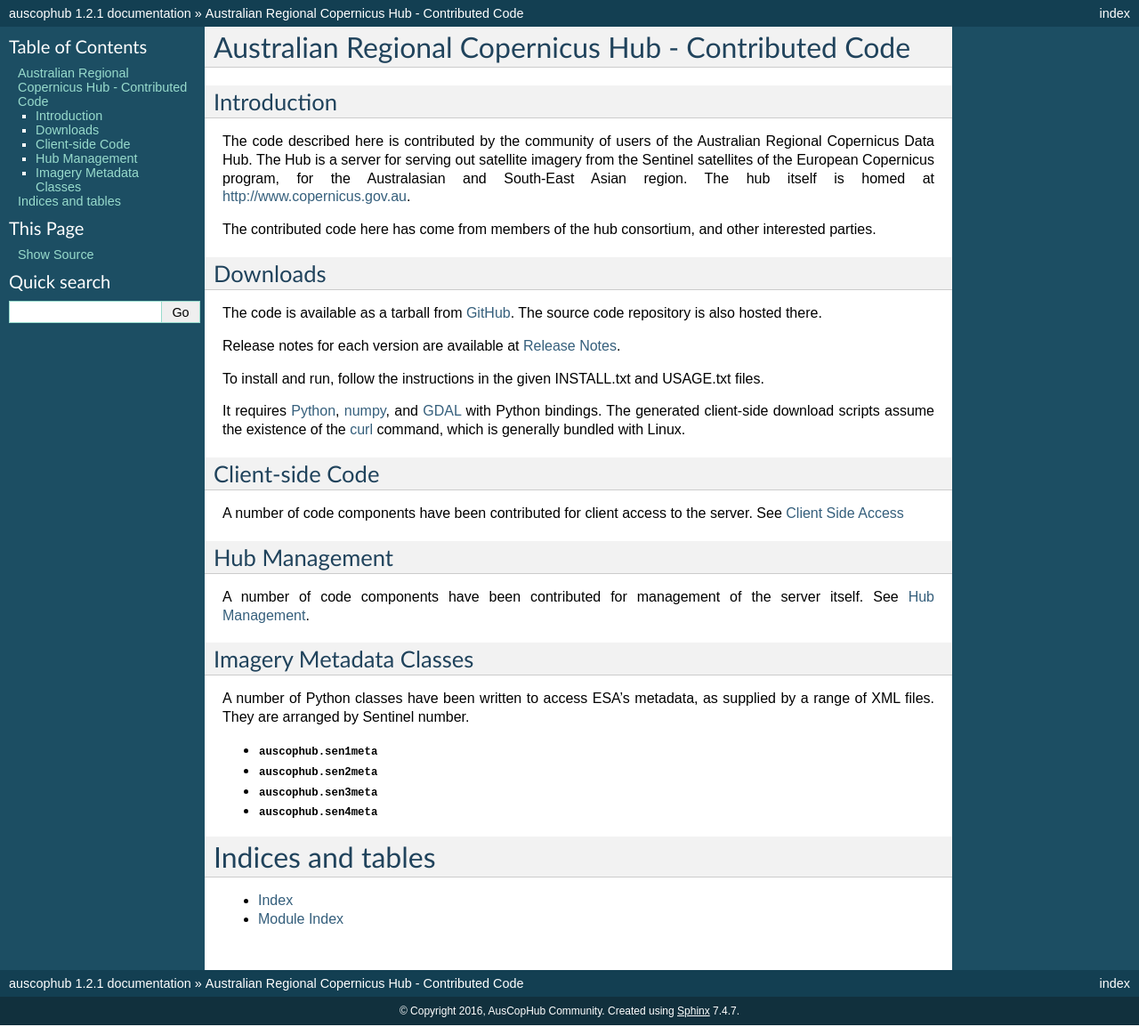
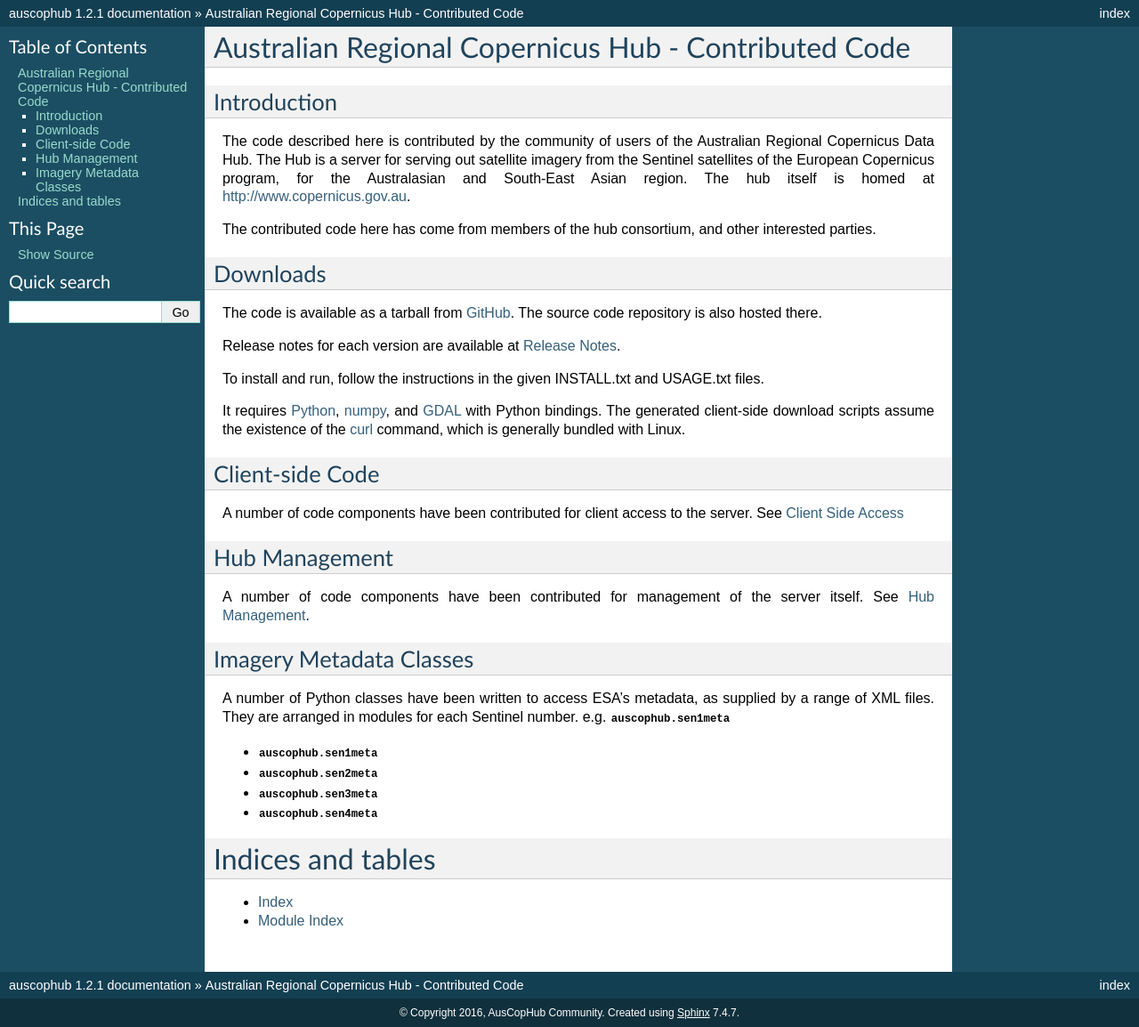
Before and after one commit to CopernicusAustralasia/auscophub, a Sphinx documentation site: the page built from doc/source/index.rst, in a window 1280 px wide. Shown: the whole page at 89% size. Built offline with Sphinx 7.4.7, drawn with Linux system fonts in a browser that asks for light colours.

Commit message:
Trial and error with RTD

```diff
--- a/doc/source/index.rst
+++ b/doc/source/index.rst
@@ -43,7 +43,7 @@ Imagery Metadata Classes
 ------------------------
 
 A number of Python classes have been written to access ESA's metadata, as supplied by
-a range of XML files. They are arranged by Sentinel number.
+a range of XML files. They are arranged in modules for each Sentinel number. e.g. :mod:`auscophub.sen1meta`
 
 * :mod:`auscophub.sen1meta`
 * :mod:`auscophub.sen2meta`
```
